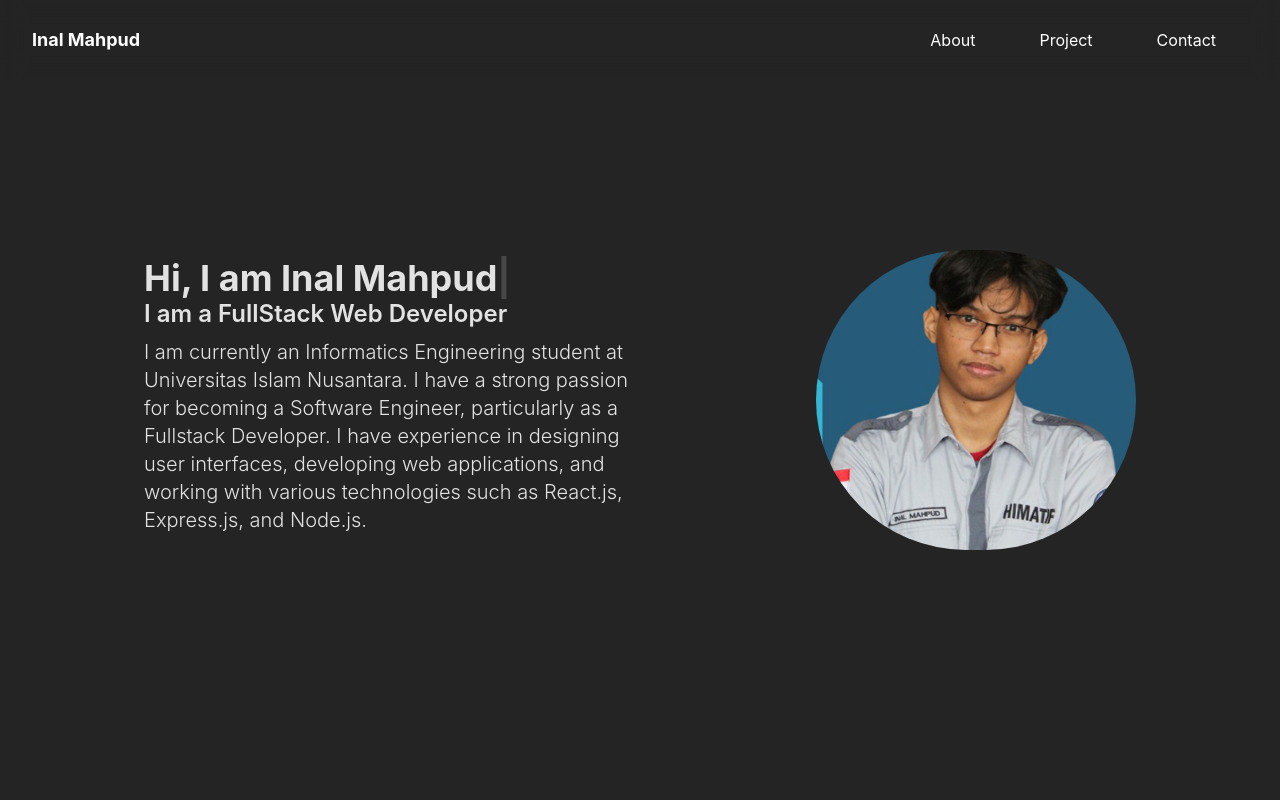
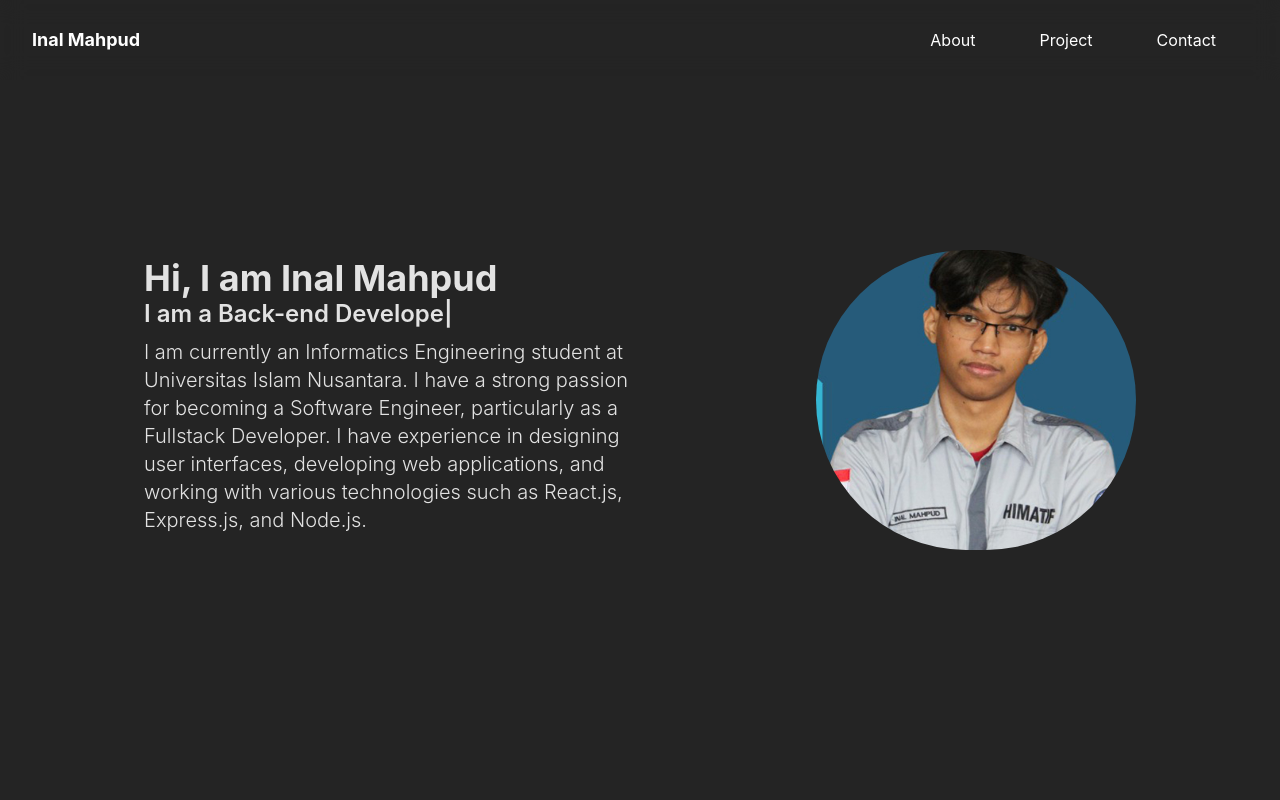
Before and after one commit to inalMahpud824/portofolio, a React (Vite) app: page / in a window 1280 px wide. Shown: the top 800 px of the page. Built offline with nearby package versions, Linux system fonts and the light colour scheme.

Commit message:
adjust text

```diff
--- a/index.html
+++ b/index.html
@@ -6,6 +6,7 @@
     <meta name="viewport" content="width=device-width, initial-scale=1.0" />
     <meta name="google-site-verification" content="JiawuxViOVtMvZklPOlDM_-CVmtkyXfSGOlh76pg_O0" />
     <title>Inal Mahpud - Portfolio</title>
+
   </head>
   <body>
     <div id="root"></div>
--- a/src/components/HeroSection.jsx
+++ b/src/components/HeroSection.jsx
@@ -1,30 +1,23 @@
 import { ReactTyped } from "react-typed";
 const HeroSection = () => {
   return (
-    <div className="flex justify-center flex-wrap px-6 mt-20 py-4 items-center w-full min-h-screen lg:px-[9rem] lg:justify-between lg:mt-0" id="about">
+    <div
+      className="flex justify-center flex-wrap px-6 mt-20 py-4 items-center w-full min-h-screen lg:px-[9rem] lg:justify-between lg:mt-0"
+      id="about"
+    >
       <div className="text-left lg:w-[50%]">
-        <ReactTyped strings={['Hi, I am Inal Mahpud']} className="text-4xl font-bold" typeSpeed={70} backSpeed={50} loop/>
-        {/* <div>
-    <ReactTyped strings={["Here you can find anything"]} typeSpeed={40} loop/>
-    <br />
+        <h2 className="text-4xl font-bold">Hi, I am Inal Mahpud</h2>
+        <div className="inline">
+          <span className="text-2xl font-semibold">I am a </span>
+          <ReactTyped
+            strings={["Front-end Web Developer", "Back-end Developer", "FullStack Web Developer"]}
+            className="text-2xl font-semibold"
+            typeSpeed={70}
+            backSpeed={50}
+            loop
+          />
+        </div>
 
-    <ReactTyped
-      strings={[
-        "Search for products",
-        "Search for categories",
-        "Search for brands",
-      ]}
-      typeSpeed={40}
-      backSpeed={50}
-      attr="placeholder"
-      loop
-    >
-      <input type="text" />
-    </ReactTyped>
-  </div> */}
-        <h2 className="text-2xl font-semibold">
-          I am a FullStack Web Developer
-        </h2>
         <p className="text-xl py-2 font-light">
           I am currently an Informatics Engineering student at Universitas Islam
           Nusantara. I have a strong passion for becoming a Software Engineer,
```
